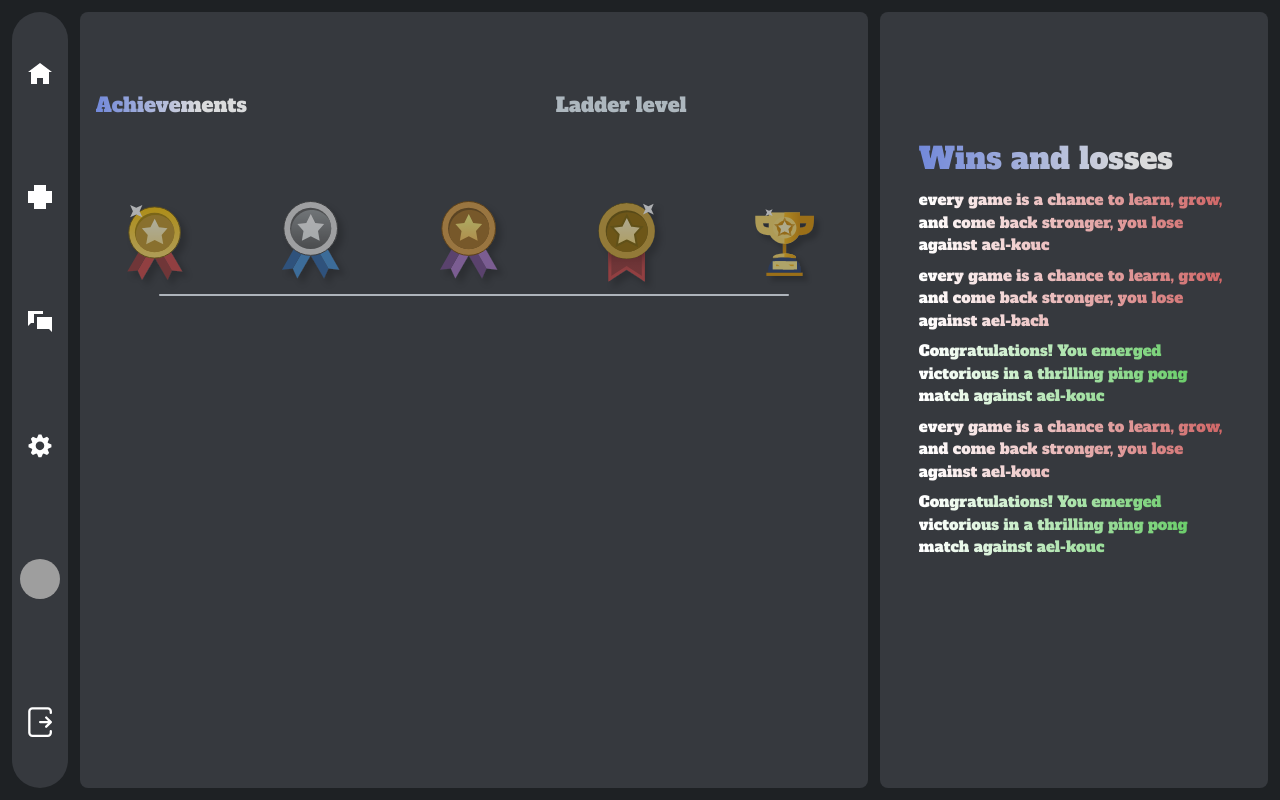
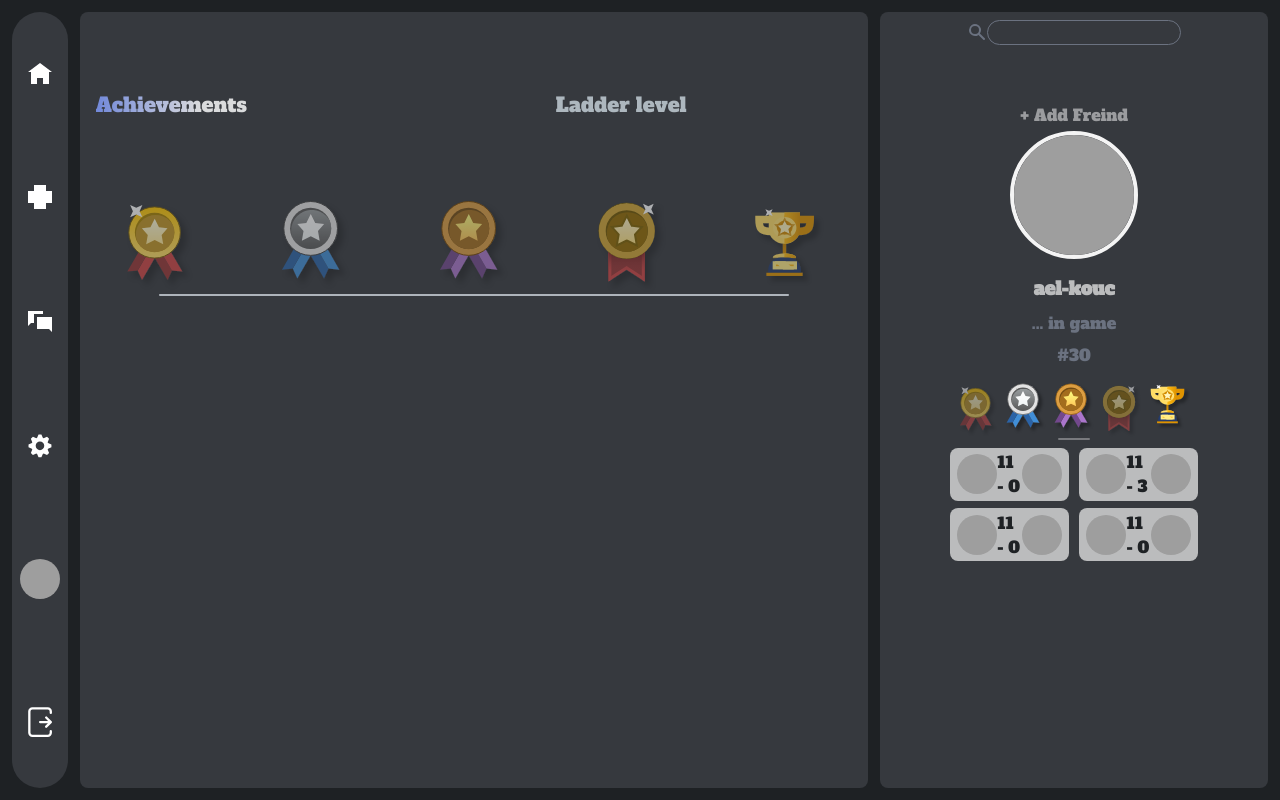
Before and after one commit to eliasluimeme/ft_transcendence, a Next.js app in the folder front/: page / in a window 1280 px wide. Built offline with nearby package versions, Linux system fonts and the light colour scheme; grey boxes are pictures that could not be loaded.

Commit message:
search bar

```diff
--- a/front/app/(pages)/(routes)/(protected)/page.tsx
+++ b/front/app/(pages)/(routes)/(protected)/page.tsx
@@ -1,15 +1,217 @@
+"use client";
 import Levels from "@/components/ui/Levels";
 import GameHistory from "@/components/ui/GameHistory";
+import { useRef, FC } from "react";
+import { Avatar, AvatarFallback, AvatarImage } from "@/components/ui/avatar";
+import Image from "next/image";
+import { useState } from "react";
 
-export default function page() {
+const Page: FC = () => {
+  const data = {
+    flag: true,
+    image:
+      "https://cdn.intra.42.fr/users/9373f1cfc045b4628c01920b3000a836/ael-kouc.jpg",
+    nickname: "ael-kouc",
+    status: "... in game",
+    rank: "#30",
+    GoldMedalImage: "/Achivements/GoldMedal.svg",
+    GoldMedalStatu: false,
+    SilverMedalImage: "/Achivements/SilverMedal.svg",
+    SilverMedalStatu: true,
+    BronzeMedalImage: "/Achivements/BronzeMedal.svg",
+    BronzeMedalStatu: true,
+    AwardImage: "/Achivements/Award.svg",
+    AwardStatu: false,
+    TrophyCupImage: "/Achivements/TrophyCup.svg",
+    TrophyCupStatu: true,
+    match1: {
+      image:
+        "https://cdn.intra.42.fr/users/9373f1cfc045b4628c01920b3000a836/ael-kouc.jpg",
+      result: "11 - 0",
+    },
+    match2: {
+      image:
+        "https://cdn.intra.42.fr/users/9373f1cfc045b4628c01920b3000a836/ael-kouc.jpg",
+      result: "11 - 3",
+    },
+    match3: {
+      image:
+        "https://cdn.intra.42.fr/users/9373f1cfc045b4628c01920b3000a836/ael-kouc.jpg",
+      result: "11 - 0",
+    },
+    match4: {
+      image:
+        "https://cdn.intra.42.fr/users/9373f1cfc045b4628c01920b3000a836/ael-kouc.jpg",
+      result: "11 - 0",
+    },
+  };
+  const freind = true;
+  const [searchInput, setSearchInput] = useState("");
+
+
+  const handleKeyPress = (e) => {
+    if (e.key === 'Enter') {
+      console.log('Search:', searchInput);
+      setSearchInput('');
+    }
+  };
   return (
     <div className="font-alfa-slab h-full grid grid-cols-3 gap-3">
-      <div className="  bg-[#36393E] col-span-2 rounded-lg">
-          <Levels />
+      <div className="bg-[#36393E] col-span-2 rounded-lg">
+        <Levels />
       </div>
-      <div className="  bg-[#36393E] rounded-lg">
-        <GameHistory />
+      {/* ///////////////////////////////////////////
+      //////////////searsh bat /////////////////
+      /////////////////////////////////////////// */}
+      <div className="bg-[#36393E] rounded-lg">
+        <div className="flex items-center justify-center mt-[2%] mb-[15%]">
+          <svg
+            className="w-5 h-5 text-gray-500"
+            fill="currentColor"
+            viewBox="0 0 20 20"
+            xmlns="http://www.w3.org/2000/svg"
+          >
+            <path
+              fill-rule="evenodd"
+              d="M8 4a4 4 0 100 8 4 4 0 000-8zM2 8a6 6 0 1110.89 3.476l4.817 4.817a1 1 0 01-1.414 1.414l-4.816-4.816A6 6 0 012 8z"
+              clip-rule="evenodd"
+            ></path>
+          </svg>
+          <input
+            type="text"
+            value={searchInput}
+            onKeyPress={handleKeyPress}
+            onChange={(e) => setSearchInput(e.target.value)}
+            className="bg-transparent border rounded-full text-[15px] w-[50%] h-[25px] border-gray-500 text-gray-500"
+          />
+        </div>
+        {/* ////////////////////////////////////////////////////////////// */}
+        <div className="flex items-center justify-center mt-[4%]">
+          <div className=" flex flex-col">
+            {data.flag && (
+              <div className="flex flex-col items-center">
+                <button className="mb-[1%] opacity-[50%] hover:opacity-[100%]">
+                  {freind ? "+ Add Freind" : ""}
+                </button>
+                <Avatar className="border-4 border-[#F4F4F4] lg:w-32 lg:h-32 md:w-25 md:h-25 sm:w-20 sm:h-20 w-12 h-12 mx-auto mb-4">
+                  <AvatarImage src={data.image} />
+                  <AvatarFallback>rank 2</AvatarFallback>
+                </Avatar>
+                <div className="text-lg font-bold mb-2 text-[#BBBCBD]">
+                  {data.nickname}
+                </div>
+                <div className="text-gray-500 mb-2 text-[#BBBCBD]">
+                  {data.status}
+                </div>
+                <div className="text-gray-500 mb-4 text-[#BBBCBD]">
+                  {data.rank}
+                </div>
+                <div className="flex space-x-[2%] justify-center">
+                  <Image
+                    className={`w-[11%] ${
+                      data.GoldMedalStatu ? "" : "opacity-50"
+                    }`}
+                    src={data.GoldMedalImage}
+                    alt=""
+                    width={24}
+                    height={24}
+                  />
+                  <Image
+                    className={`w-[11%] h-[11%] ${
+                      data.SilverMedalStatu ? "" : "opacity-50"
+                    }`}
+                    src={data.SilverMedalImage}
+                    alt=""
+                    width={24}
+                    height={24}
+                  />
+                  <Image
+                    className={`w-[11%] h-[11%] ${
+                      data.BronzeMedalStatu ? "" : "opacity-50"
+                    }`}
+                    src={data.BronzeMedalImage}
+                    alt=""
+                    width={24}
+                    height={24}
+                  />
+                  <Image
+                    className={`w-[11%] h-[11%] ${
+                      data.AwardStatu ? "" : "opacity-50"
+                    }`}
+                    src={data.AwardImage}
+                    alt=""
+                    width={24}
+                    height={24}
+                  />
+                  <Image
+                    className={`w-[11%] h-[11%] ${
+                      data.TrophyCupStatu ? "" : "opacity-50"
+                    }`}
+                    src={data.TrophyCupImage}
+                    alt=""
+                    width={24}
+                    height={24}
+                  />
+                </div>
+                <div className="px-4 py-[0.3%] bg-[#BBBCBD] text-[#36393E] rounded-md bg-opacity-[50%]"></div>
+                <div className="text-[#1E2124] mt-[2%] flex flex-col">
+                  <div className="flex items-center justify-center space-x-[4%]">
+                    <div className=" w-[50%] flex items-center justify-around bg-[#BBBCBD] p-[1%] px-[3%] rounded-lg ">
+                      <Avatar className="">
+                        <AvatarImage src={data.image} />
+                        <AvatarFallback>rank 2</AvatarFallback>
+                      </Avatar>
+                      <div className="]">{data.match1.result}</div>
+                      <Avatar className="">
+                        <AvatarImage src={data.match1.image} />
+                        <AvatarFallback>rank 2</AvatarFallback>
+                      </Avatar>
+                    </div>
+                    <div className=" w-[50%] flex items-center justify-around bg-[#BBBCBD] p-[1%] px-[3%] rounded-lg ">
+                      <Avatar className="">
+                        <AvatarImage src={data.image} />
+                        <AvatarFallback>rank 2</AvatarFallback>
+                      </Avatar>
+                      <div>{data.match2.result}</div>
+                      <Avatar className="">
+                        <AvatarImage src={data.match2.image} />
+                        <AvatarFallback>rank 2</AvatarFallback>
+                      </Avatar>
+                    </div>
+                  </div>
+
+                  <div className="flex mt-[3%] items-center justify-center space-x-[4%]">
+                    <div className=" w-[50%] flex items-center justify-around bg-[#BBBCBD] p-[1%] px-[3%] rounded-lg ">
+                      <Avatar className="">
+                        <AvatarImage src={data.image} />
+                        <AvatarFallback>rank 2</AvatarFallback>
+                      </Avatar>
+                      <div className="]">{data.match3.result}</div>
+                      <Avatar className="">
+                        <AvatarImage src={data.match3.image} />
+                        <AvatarFallback>rank 2</AvatarFallback>
+                      </Avatar>
+                    </div>
+                    <div className=" w-[50%] flex items-center justify-around bg-[#BBBCBD] p-[1%] px-[3%] rounded-lg ">
+                      <Avatar className="">
+                        <AvatarImage src={data.image} />
+                        <AvatarFallback>rank 2</AvatarFallback>
+                      </Avatar>
+                      <div>{data.match4.result}</div>
+                      <Avatar className="">
+                        <AvatarImage src={data.match4.image} />
+                        <AvatarFallback>rank 2</AvatarFallback>
+                      </Avatar>
+                    </div>
+                  </div>
+                </div>
+              </div>
+            )}
+          </div>
+        </div>
       </div>
     </div>
   );
-}
+};
+
+export default Page;
--- a/front/components/ui/GameHistory.tsx
+++ b/front/components/ui/GameHistory.tsx
@@ -1,42 +1,50 @@
 import React from "react";
-import "@/components/ui/CSS/font.css"
+import "@/components/ui/CSS/font.css";
 const GameHistory = () => {
   const HISTORY_DATA = [
     {
-        login : "ael-kouc",
-        win : false
+      login: "ael-kouc",
+      win: false,
     },
     {
-        login : "ael-bach",
-        win : false
+      login: "ael-bach",
+      win: false,
     },
     {
-        login : "ael-kouc",
-        win : true
+      login: "ael-kouc",
+      win: true,
     },
     {
-        login : "ael-kouc",
-        win : false
+      login: "ael-kouc",
+      win: false,
     },
     {
-        login : "ael-kouc",
-        win : true
-    }
+      login: "ael-kouc",
+      win: true,
+    },
   ];
-  return <div className="flex flex-col justify-center space-y-2 mx-[10%]">
-    <div className="blue_font lg:text-[30px] md:text-[20px] sm:text-[10px] text-[10px] mt-[40%]">Wins and losses</div>
-    {
-        HISTORY_DATA.map((data, index) => (
-            <div key = {index} className="">
-                {data.win ? (
-                    <div className="win_font lg:text-[15px] sm:text-[10px] md:text-[7px] text-[7px]">Congratulations! You emerged victorious in a thrilling ping pong match against {data.login}</div>
-                ) : (
-                    <div className="lose_font lg:text-[15px] sm:text-[10px] md:text-[7px] text-[7px]">every game is a chance to learn, grow, and come back stronger, you lose against {data.login}</div>
-                )}
+  return (
+    <div className="flex flex-col justify-center space-y-2 mx-[10%] items-center h-full">
+      <div className="blue_font lg:text-[30px] md:text-[20px] sm:text-[10px] text-[10px]">
+        Wins and losses
+      </div>
+      {HISTORY_DATA.map((data, index) => (
+        <div key={index} className="">
+          {data.win ? (
+            <div className="win_font lg:text-[15px] sm:text-[10px] md:text-[7px] text-[7px]">
+              Congratulations! You emerged victorious in a thrilling ping pong
+              match against {data.login}
             </div>
-        ))
-    }
-  </div>;
+          ) : (
+            <div className="lose_font lg:text-[15px] sm:text-[10px] md:text-[7px] text-[7px]">
+              every game is a chance to learn, grow, and come back stronger, you
+              lose against {data.login}
+            </div>
+          )}
+        </div>
+      ))}
+    </div>
+  );
 };
 
 export default GameHistory;
```
Also changed, not shown: 1 other file (tests, documents, lock files or other folders).
